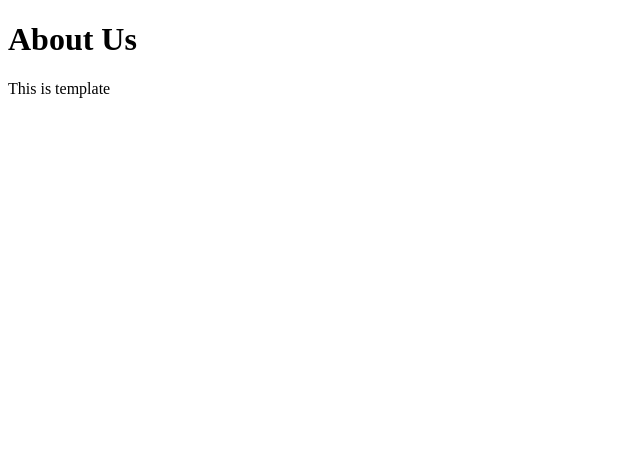
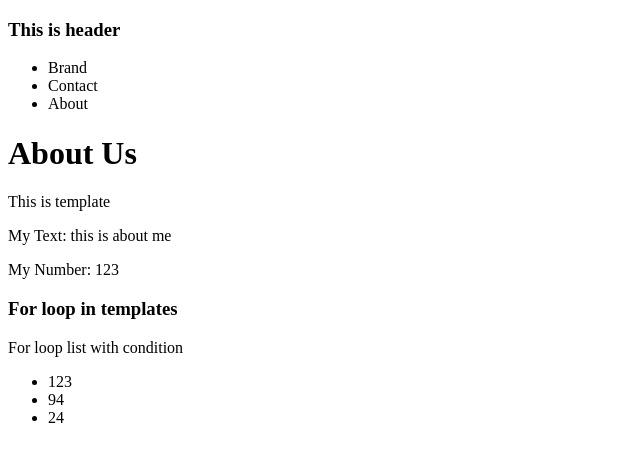
Before and after one commit to stas-grgv/freecodedjango, a Django app: page /about in a window 1280 px wide. Shown: the top 462 px of the page, without its empty margins (0-640 px from the left). Run offline with Django 3.2, Linux system fonts and the light colour scheme.

Commit message:
Conditions in templates

```diff
--- a/pages/views.py
+++ b/pages/views.py
@@ -10,5 +10,10 @@ def home_view(request, *args, **kwargs):
 def contact_view(request, *args, **kwargs):
     return render(request, "contact.html", {})
 
-def about_view(request):
-    return render(request, "about.html", {})
+def about_view(request, *args, **kwargs):
+    my_context = {
+        "my_text":"this is about me",
+        "my_number":123,
+        "my_list": [123,42,24]
+    }
+    return render(request, "about.html", my_context)
--- a/templates/about.html
+++ b/templates/about.html
@@ -3,4 +3,21 @@
 {% block content %}
 <h1>About Us</h1>
 <p>This is template</p>
+<p>
+	My Text: {{ my_text }}
+</p>
+<p>
+	My Number: {{ my_number }}
+</p>
+<h3>For loop in templates</h3>
+	<p>For loop list with condition</p>
+<ul>
+		{% for my_sub_item in my_list %}
+			{% if my_sub_item == 42 %}
+		<li>{{my_sub_item |add:52}}</li>
+			{% else %}
+	<li>{{ my_sub_item }}</li>
+	{% endif %}
+{% endfor %}
+</ul>
 {% endblock %}
--- a/templates/base.html
+++ b/templates/base.html
@@ -5,6 +5,8 @@
 	<title>Free Code Django</title>
 </head>
 <body>
+	{% include 'navbar.html' %}
+
 	{% block content %}
 
 	{% endblock %}
--- /dev/null
+++ b/templates/navbar.html
@@ -0,0 +1,8 @@
+<nav>
+	<h3>This is header</h3>
+<ul>
+	<li>Brand</li>
+	<li>Contact</li>
+	<li>About</li>
+</ul>
+</nav>
```
